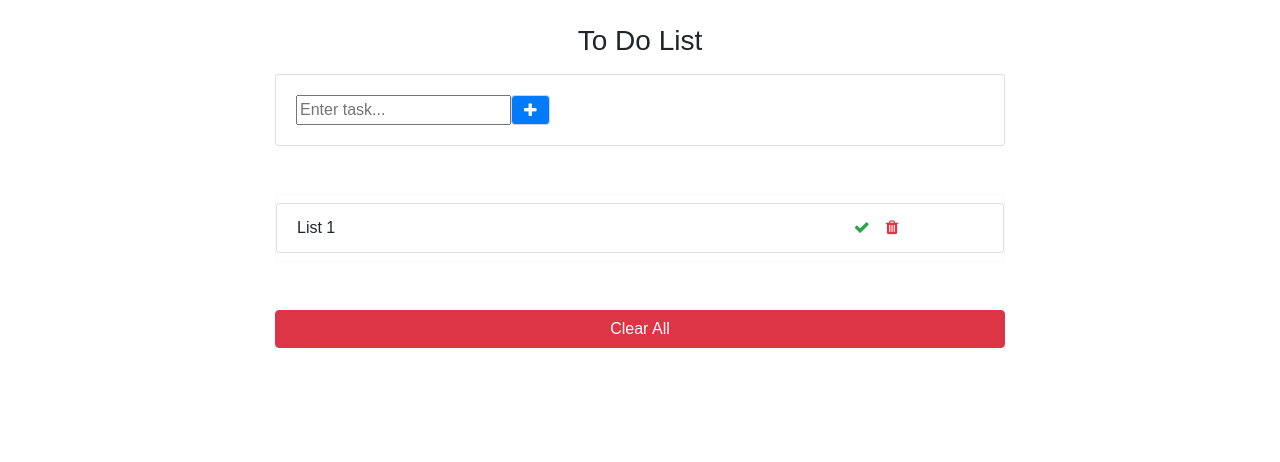
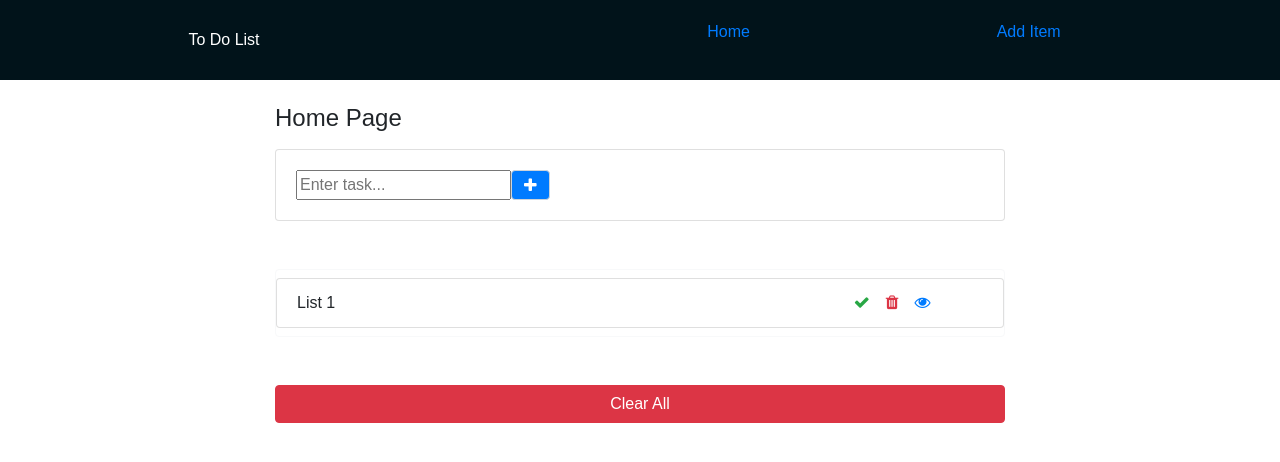
Before and after one commit to ashwini123shi/todoList-Typescript-Redux, a React (Create React App) app: page / in a window 1280 px wide. Shown: the top 462 px of the page. Built offline with nearby package versions, Linux system fonts and the light colour scheme.

Commit message:
added routes to view todo

```diff
--- a/package.json
+++ b/package.json
@@ -22,6 +22,7 @@
     "react": "^17.0.1",
     "react-bootstrap": "1.3.0",
     "react-dom": "^17.0.1",
+    "react-router-dom": "^5.2.1",
     "redux-logger": "^3.0.6"
   },
   "devDependencies": {
@@ -34,6 +35,7 @@
     "@pmmmwh/react-refresh-webpack-plugin": "^0.4.3",
     "@types/react": "^17.0.2",
     "@types/react-dom": "^17.0.1",
+    "@types/react-router-dom": "^5.1.8",
     "@types/redux-logger": "^3.0.9",
     "@typescript-eslint/eslint-plugin": "^4.15.0",
     "@typescript-eslint/parser": "^4.15.0",
--- a/src/App.tsx
+++ b/src/App.tsx
@@ -1,6 +1,6 @@
 import React from "react";
 import { Provider } from "react-redux";
-//import 'bootstrap/dist/css/bootstrap.min.css';
+import { BrowserRouter as Router, Switch, Route } from 'react-router-dom';//router
 
 //components
 import TodoApp from "./components/TodoApp";
@@ -10,9 +10,11 @@ import { store } from "./imports";
 export const App = () => (
   <>
     <Provider store={store}>
-      <div className="App">
-        <TodoApp />
-      </div>
+      <Router>
+        <div className="App">
+          <TodoApp />
+        </div>
+      </Router>
     </Provider>
   </>
 )
--- a/src/components/Header.tsx
+++ b/src/components/Header.tsx
@@ -1,8 +1,23 @@
 import React from "react";
+import { Link } from 'react-router-dom';
 
 const Header: React.FunctionComponent = () => {
   return (<header>
-    <h3 className="text-capitalize text-center">To Do List</h3>
+    <nav>
+      <div className="logo text-capitalize text-center">To Do List</div>
+
+      <ul className="nav-links">
+        <Link to="/">
+          <li>Home</li>
+        </Link>
+        <Link to="/add-item">
+          <li>Add Item</li>
+        </Link>
+        {/* <li className="nav-item">
+          <a className="nav-link active" href="#">List</a>
+        </li> */}
+      </ul>
+    </nav>
   </header>);
 };
 
--- /dev/null
+++ b/src/components/Home.tsx
@@ -0,0 +1,16 @@
+import React from "react";
+import { Link } from 'react-router-dom';
+import ToDoList from "./ToDoList";
+import ToDoForm from "./ToDoForm";
+
+const Home: React.FunctionComponent = () => {
+    return (
+        <>
+            <h4>Home Page</h4>
+            <ToDoForm />
+            <ToDoList />
+        </>
+    );
+};
+
+export default Home;
--- a/src/components/ToDo.tsx
+++ b/src/components/ToDo.tsx
@@ -1,6 +1,8 @@
 import React, { useState } from "react";
 import { useDispatch } from "react-redux";
 import { editTodo, deleteTodo, toggleTodo, setDuplicateItem } from "../redux/todoAction";
+import { Link } from 'react-router-dom';//router
+
 interface Props {
   id: Number,
   task: String,
@@ -31,7 +33,8 @@ const ToDo = ({ id, task, completed }: Props) => {
 
 
   return (
-    <>
+    <div>
+
       <div className="textBlock">
         {isShown && <div style={styled} onClick={() => setIsShown(!isShown)}>{task}</div>}
         {!isShown && (
@@ -67,8 +70,16 @@ const ToDo = ({ id, task, completed }: Props) => {
             aria-hidden="true"
           ></i>
         </span>
+        <span className="mx-2 text-success cursor-ptr">
+          <Link to={`/todo/${id}`}>
+            <i
+              className="fa fa-eye"
+              aria-hidden="true"
+            ></i>
+          </Link>
+        </span>
       </div>
-    </>
+    </div>
   );
 };
 
--- a/src/components/TodoApp.tsx
+++ b/src/components/TodoApp.tsx
@@ -1,27 +1,38 @@
 import React from "react";
+import { Switch, Route } from 'react-router-dom';//router
+
+
 import Container from 'react-bootstrap/Container';
 import Row from 'react-bootstrap/Row';
 //css
 import "bootstrap/dist/css/bootstrap.min.css";
 import "../index.css";
 //components
+import Home from "./Home";
 import Header from "./Header";
-import ToDoList from "./ToDoList";
 import ToDoForm from "./ToDoForm";
+
+import TodoDetails from "./TodoDetails";
 
 const TodoApp = (): React.ReactElement => {
 
   return (
+    <>
+      <Header />
       <Container>
         <Row>
           <div className="col-10 mx-auto col-md-8 mt-4">
-          <Header />
-          <ToDoForm />
-          <ToDoList />
+            <Switch>
+              <Route path="/" exact component={Home} />
+              <Route path="/todo/:id" component={TodoDetails} />
+              <Route path="/add-item" component={ToDoForm} />
+            </Switch>
           </div>
         </Row>
       </Container>
+    </>
   );
 };
 
+
 export default TodoApp;
--- /dev/null
+++ b/src/components/TodoDetails.tsx
@@ -0,0 +1,39 @@
+import React, { useEffect } from "react";
+import { useSelector } from "react-redux";
+import {
+    Card, CardImg, CardText, CardBody,
+    CardTitle, CardSubtitle, Button
+} from 'reactstrap';
+interface taskItem {
+    id: Number,
+    task: String,
+    completed: Boolean
+}
+const TodoDetails = (props: any): React.ReactElement => {
+    const { list } = useSelector(state => state.todos);
+
+    useEffect(() => {
+        console.log(props.match.params.id);
+        //item = list.find((item: taskItem) => item.id === match.params.id);
+        fetchitem();
+    }, []);
+
+
+    const fetchitem = () => {
+        return list.find((item: taskItem) => item.id === Number(props.match.params.id));
+    };
+    let item: taskItem = fetchitem();
+    return (<>
+        <Card>
+            {/* <CardImg top width="100%" src="/assets/318x180.svg" alt="Card image cap" /> */}
+            <CardBody>
+                <CardTitle tag="h5">{item.task}</CardTitle>
+                {/* <CardSubtitle tag="h6" className="mb-2 text-muted">Card subtitle</CardSubtitle>
+                <CardText>Some quick example text to build on the card title and make up the bulk of the card's content.</CardText>
+                <Button>Button</Button> */}
+            </CardBody>
+        </Card>
+    </>);
+};
+
+export default TodoDetails;
--- a/src/index.css
+++ b/src/index.css
@@ -24,3 +24,24 @@ code {
   width: 20%;
   float: right;
 }
+.logo{
+  width: 20%;
+}
+
+nav{
+  display:flex;
+  justify-content: space-around;
+  align-items: center;
+  min-height: 10vh;
+  background: rgb(1, 19, 26);
+  color: #fff;
+}
+.nav-links{
+  display: flex;
+  width: 50%;
+  justify-content: space-around;
+  align-items: center;
+  list-style: none;
+  color: #fff;
+
+}
--- a/webpack/webpack.common.js
+++ b/webpack/webpack.common.js
@@ -4,7 +4,7 @@ const HtmlWebpackPlugin = require('html-webpack-plugin')
 module.exports = {
   entry: path.resolve(__dirname, '..', './src/index.tsx'),
   resolve: {
-    extensions: ['.tsx', '.ts', '.js'],
+    extensions: ['.tsx', '.ts', '.js', '.jsx'],
   },
   module: {
     rules: [
```
Also changed, not shown: 1 other file (tests, documents, lock files or other folders). Lines whose indentation alone changed are shown as unchanged.
